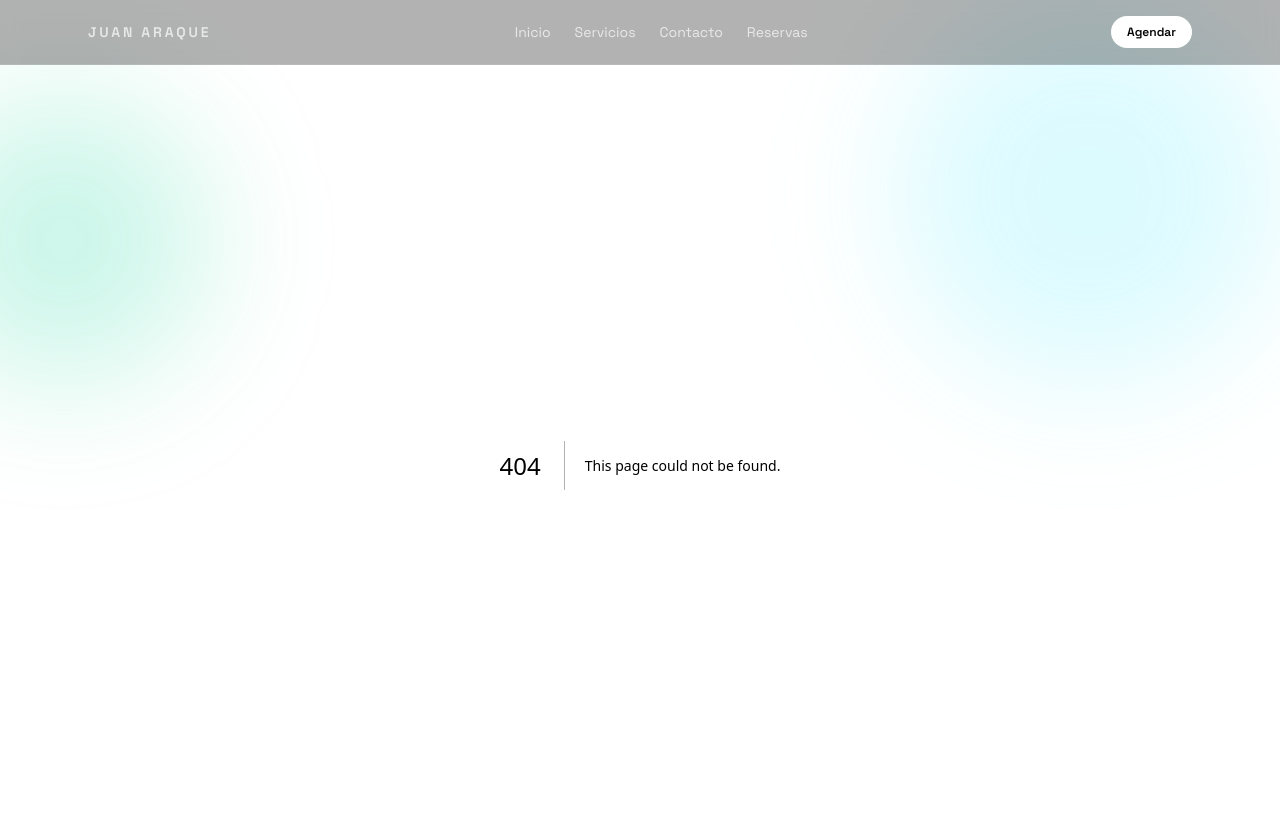
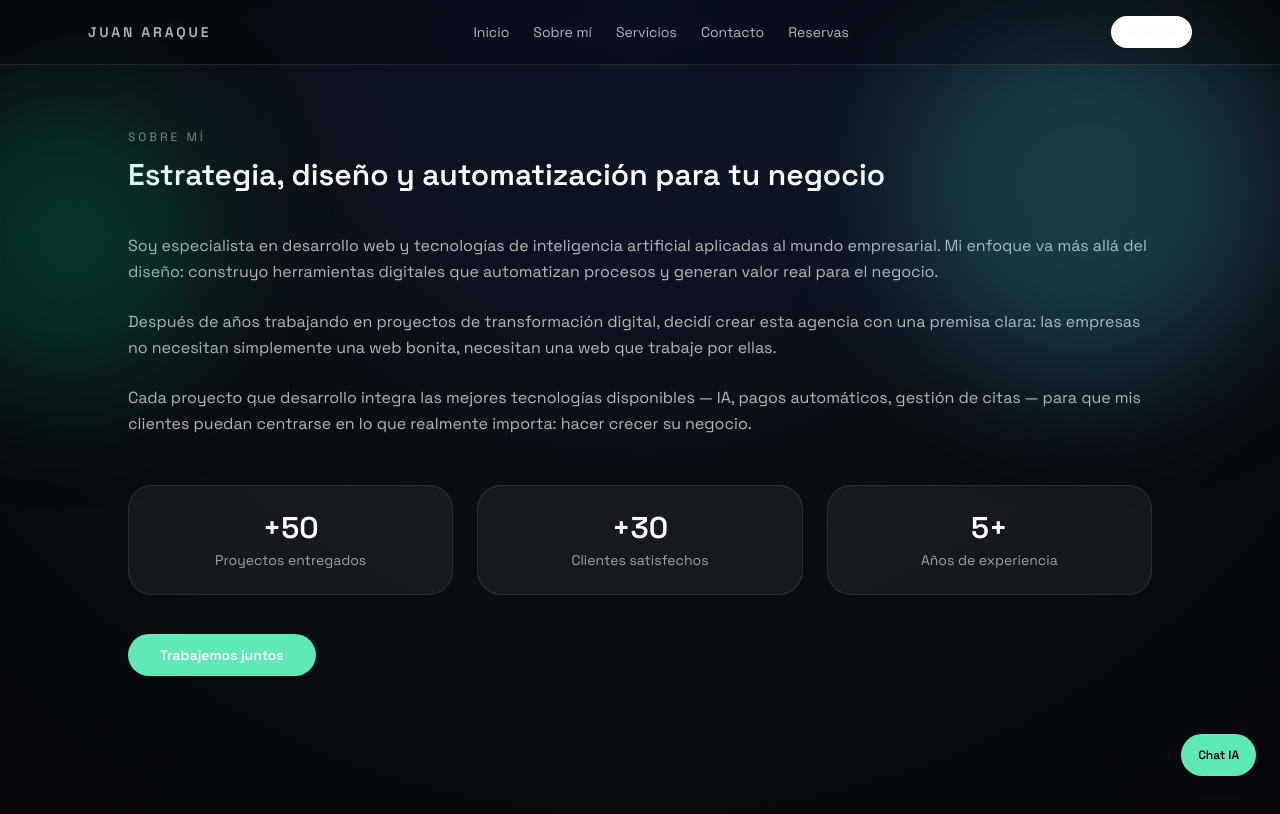
Before and after one commit to jaraque42/nextjs-boilerplate, a Next.js app: page /sobre-mi in a window 1280 px wide. Before the commit this address had no page. Shown: the top 814 px of the page. Built offline with nearby package versions, Linux system fonts and the light colour scheme.

Commit message:
fix chatbot y sobre-mi

```diff
--- /dev/null
+++ b/app/components/Chatbot.tsx
@@ -0,0 +1,207 @@
+"use client"
+
+import { useEffect, useMemo, useState } from "react"
+
+const questions = [
+  {
+    key: "tipoNegocio",
+    label: "Perfecto. ¿Qué tipo de negocio tienes?",
+    placeholder: "Ej: restaurante, clínica, e-commerce",
+  },
+  {
+    key: "paginas",
+    label: "¿Cuántas páginas necesitas?",
+    placeholder: "Ej: 1, 5, 10",
+  },
+  {
+    key: "idioma",
+    label: "¿En qué idioma debe estar la web?",
+    placeholder: "Ej: español, inglés",
+  },
+  {
+    key: "objetivo",
+    label: "¿Cuál es el objetivo principal de la web?",
+    placeholder: "Ej: captar leads, vender, informar",
+  },
+  {
+    key: "plazo",
+    label: "¿Qué plazo tienes en mente?",
+    placeholder: "Ej: 2 semanas, 1 mes",
+  },
+  {
+    key: "presupuesto",
+    label: "¿Tienes un presupuesto estimado?",
+    placeholder: "Ej: pendiente, 500€, 1.500€",
+  },
+]
+
+type Message = { role: "bot" | "user"; text: string }
+
+type Answers = Record<string, string>
+
+export default function Chatbot() {
+  const [open, setOpen] = useState(false)
+  const [input, setInput] = useState("")
+  const [messages, setMessages] = useState<Message[]>([])
+  const [answers, setAnswers] = useState<Answers>({})
+  const [loading, setLoading] = useState(false)
+  const [step, setStep] = useState(0)
+
+  const currentQuestion = useMemo(() => questions[step], [step])
+
+  useEffect(() => {
+    if (!open || messages.length > 0) return
+
+    setMessages([
+      {
+        role: "bot",
+        text: "Hola, soy el asistente de Juan. Vamos a preparar tu propuesta.",
+      },
+      {
+        role: "bot",
+        text: questions[0].label,
+      },
+    ])
+  }, [open, messages.length])
+
+  async function handleSubmit(event: React.FormEvent) {
+    event.preventDefault()
+
+    if (!input.trim() || !currentQuestion) return
+
+    const value = input.trim()
+    setInput("")
+
+    setMessages((prev) => [...prev, { role: "user", text: value }])
+    setAnswers((prev) => ({ ...prev, [currentQuestion.key]: value }))
+
+    const nextStep = step + 1
+    const nextQuestion = questions[nextStep]
+
+    if (nextQuestion) {
+      setStep(nextStep)
+      setMessages((prev) => [
+        ...prev,
+        { role: "bot", text: nextQuestion.label },
+      ])
+      return
+    }
+
+    setStep(questions.length)
+    setLoading(true)
+    setMessages((prev) => [
+      ...prev,
+      { role: "bot", text: "Genial, preparando tu propuesta..." },
+    ])
+
+    try {
+      const response = await fetch("/api/propuesta", {
+        method: "POST",
+        headers: { "Content-Type": "application/json" },
+        body: JSON.stringify({ ...answers, [currentQuestion.key]: value }),
+      })
+
+      if (!response.ok) {
+        throw new Error("Error en la propuesta")
+      }
+
+      const data = await response.json()
+      setMessages((prev) => [
+        ...prev,
+        { role: "bot", text: data.text ?? "Sin respuesta." },
+        {
+          role: "bot",
+          text: "Si quieres, agenda tu entrevista aqui: /reservas",
+        },
+      ])
+    } catch (error) {
+      setMessages((prev) => [
+        ...prev,
+        {
+          role: "bot",
+          text: "Hubo un problema generando la propuesta. Intenta de nuevo.",
+        },
+      ])
+    } finally {
+      setLoading(false)
+    }
+  }
+
+  function handleReset() {
+    setMessages([])
+    setAnswers({})
+    setInput("")
+    setLoading(false)
+    setStep(0)
+  }
+
+  return (
+    <div className="fixed bottom-6 right-6 z-50">
+      {open && (
+        <div className="mb-4 w-[320px] rounded-3xl border border-white/10 bg-[#0b0f14]/90 p-4 text-white shadow-[0_30px_120px_rgba(15,23,42,0.55)] backdrop-blur">
+          <div className="flex items-center justify-between">
+            <div>
+              <p className="text-xs uppercase tracking-[0.2em] text-white/50">
+                Asistente IA
+              </p>
+              <p className="text-sm text-white/80">
+                Te ayudo a preparar tu propuesta
+              </p>
+            </div>
+            <button
+              type="button"
+              onClick={handleReset}
+              className="text-xs text-white/50 hover:text-white"
+            >
+              Reiniciar
+            </button>
+          </div>
+
+          <div className="mt-4 max-h-64 space-y-3 overflow-y-auto pr-1 text-sm">
+            {messages.map((message, index) => (
+              <div
+                key={`${message.role}-${index}`}
+                className={
+                  message.role === "user"
+                    ? "ml-auto w-fit rounded-2xl bg-emerald-300/90 px-3 py-2 text-black"
+                    : "mr-auto w-fit rounded-2xl bg-white/10 px-3 py-2 text-white/80"
+                }
+              >
+                {message.text}
+              </div>
+            ))}
+            {loading && (
+              <div className="mr-auto w-fit rounded-2xl bg-white/10 px-3 py-2 text-white/70">
+                Pensando...
+              </div>
+            )}
+          </div>
+
+          <form onSubmit={handleSubmit} className="mt-4 grid gap-2">
+            <input
+              value={input}
+              onChange={(event) => setInput(event.target.value)}
+              placeholder={currentQuestion?.placeholder ?? "Escribe tu mensaje"}
+              className="rounded-2xl border border-white/10 bg-white/5 px-3 py-2 text-sm text-white placeholder:text-white/40"
+            />
+            <button
+              type="submit"
+              disabled={loading || !currentQuestion}
+              className="rounded-full bg-emerald-300 px-3 py-2 text-xs font-semibold text-black disabled:opacity-60"
+            >
+              Enviar
+            </button>
+          </form>
+        </div>
+      )}
+
+      <button
+        type="button"
+        onClick={() => setOpen((prev) => !prev)}
+        className="flex items-center gap-2 rounded-full border border-white/10 bg-emerald-300 px-4 py-3 text-xs font-semibold text-black shadow-lg"
+      >
+        {open ? "Cerrar" : "Chat IA"}
+      </button>
+    </div>
+  )
+}
--- a/app/layout.tsx
+++ b/app/layout.tsx
@@ -1,4 +1,5 @@
 import type { Metadata } from "next"
+import Chatbot from "./components/Chatbot"
 import "./globals.css"
 
 export const metadata: Metadata = {
@@ -21,6 +22,7 @@ export default function RootLayout({ children }: { children: React.ReactNode })
               </div>
               <nav className="hidden items-center gap-6 text-sm text-white/70 md:flex">
                 <a href="/" className="hover:text-white">Inicio</a>
+                <a href="/sobre-mi" className="hover:text-white">Sobre mí</a>
                 <a href="/servicios" className="hover:text-white">Servicios</a>
                 <a href="/contacto" className="hover:text-white">Contacto</a>
                 <a href="/reservas" className="hover:text-white">Reservas</a>
@@ -35,6 +37,7 @@ export default function RootLayout({ children }: { children: React.ReactNode })
           </header>
 
           {children}
+          <Chatbot />
         </div>
       </body>
     </html>
--- /dev/null
+++ b/app/sobre-mi/page.tsx
@@ -0,0 +1,61 @@
+export default function SobreMi() {
+  return (
+    <main className="min-h-screen px-6 pb-24 pt-16">
+      <div className="mx-auto max-w-5xl">
+        <div className="mb-10">
+          <p className="text-xs uppercase tracking-[0.25em] text-white/50">
+            Sobre mí
+          </p>
+          <h1 className="mt-3 text-3xl font-semibold text-white">
+            Estrategia, diseño y automatización para tu negocio
+          </h1>
+        </div>
+
+        <div className="flex flex-col gap-6 text-white/70 leading-relaxed">
+        <p>
+          Soy especialista en desarrollo web y tecnologías de inteligencia artificial aplicadas
+          al mundo empresarial. Mi enfoque va más allá del diseño: construyo herramientas digitales
+          que automatizan procesos y generan valor real para el negocio.
+        </p>
+        <p>
+          Después de años trabajando en proyectos de transformación digital, decidí crear esta
+          agencia con una premisa clara: las empresas no necesitan simplemente una web bonita,
+          necesitan una web que trabaje por ellas.
+        </p>
+        <p>
+          Cada proyecto que desarrollo integra las mejores tecnologías disponibles — IA, pagos
+          automáticos, gestión de citas — para que mis clientes puedan centrarse en lo que
+          realmente importa: hacer crecer su negocio.
+        </p>
+      </div>
+
+        <div className="grid gap-6 mt-12 text-center md:grid-cols-3">
+          {[
+            { numero: "+50", etiqueta: "Proyectos entregados" },
+            { numero: "+30", etiqueta: "Clientes satisfechos" },
+            { numero: "5+", etiqueta: "Años de experiencia" },
+          ].map((stat) => (
+            <div
+              key={stat.etiqueta}
+              className="rounded-3xl border border-white/10 bg-white/5 p-6"
+            >
+              <div className="text-3xl font-semibold text-white mb-1">
+                {stat.numero}
+              </div>
+              <div className="text-sm text-white/60">{stat.etiqueta}</div>
+            </div>
+          ))}
+        </div>
+
+        <div className="mt-12">
+          <a
+            href="/contacto"
+            className="rounded-full bg-emerald-300 px-8 py-3 text-sm font-semibold text-black"
+          >
+            Trabajemos juntos
+          </a>
+        </div>
+      </div>
+    </main>
+  )
+}
```
